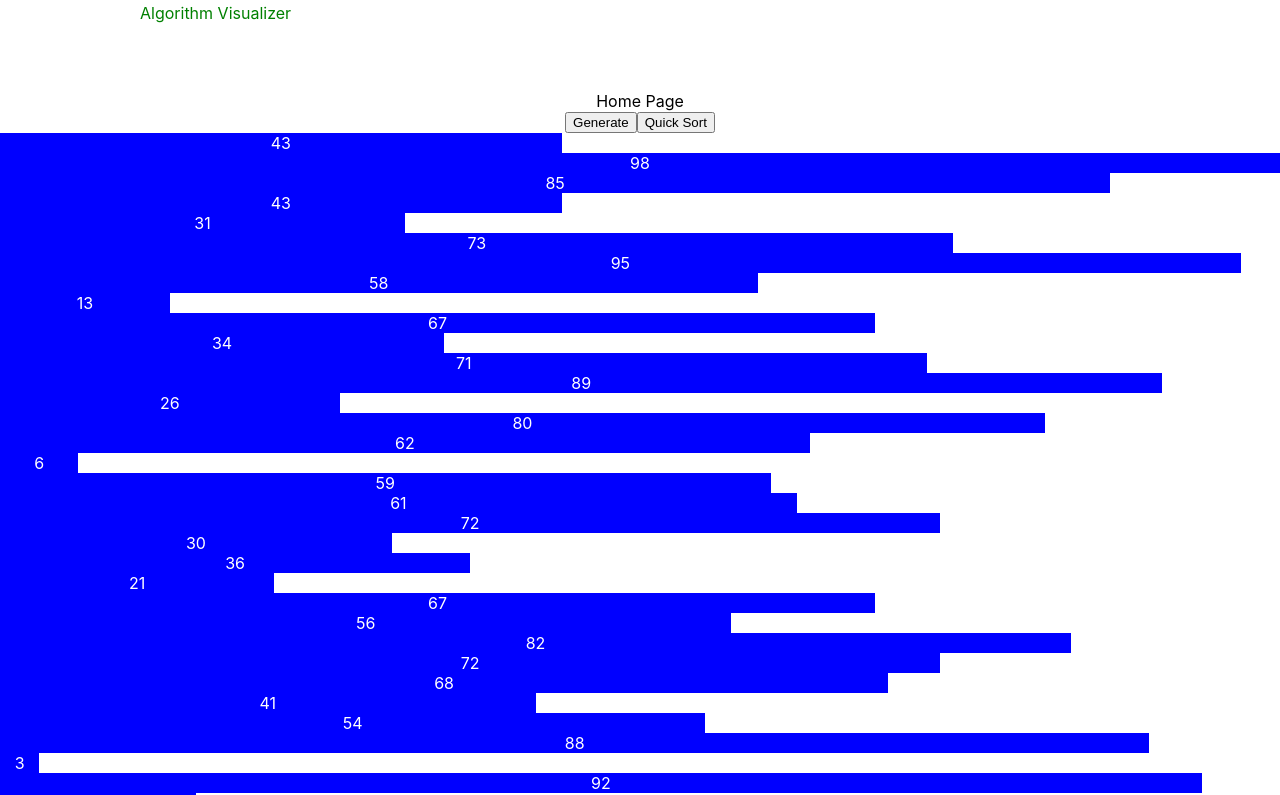
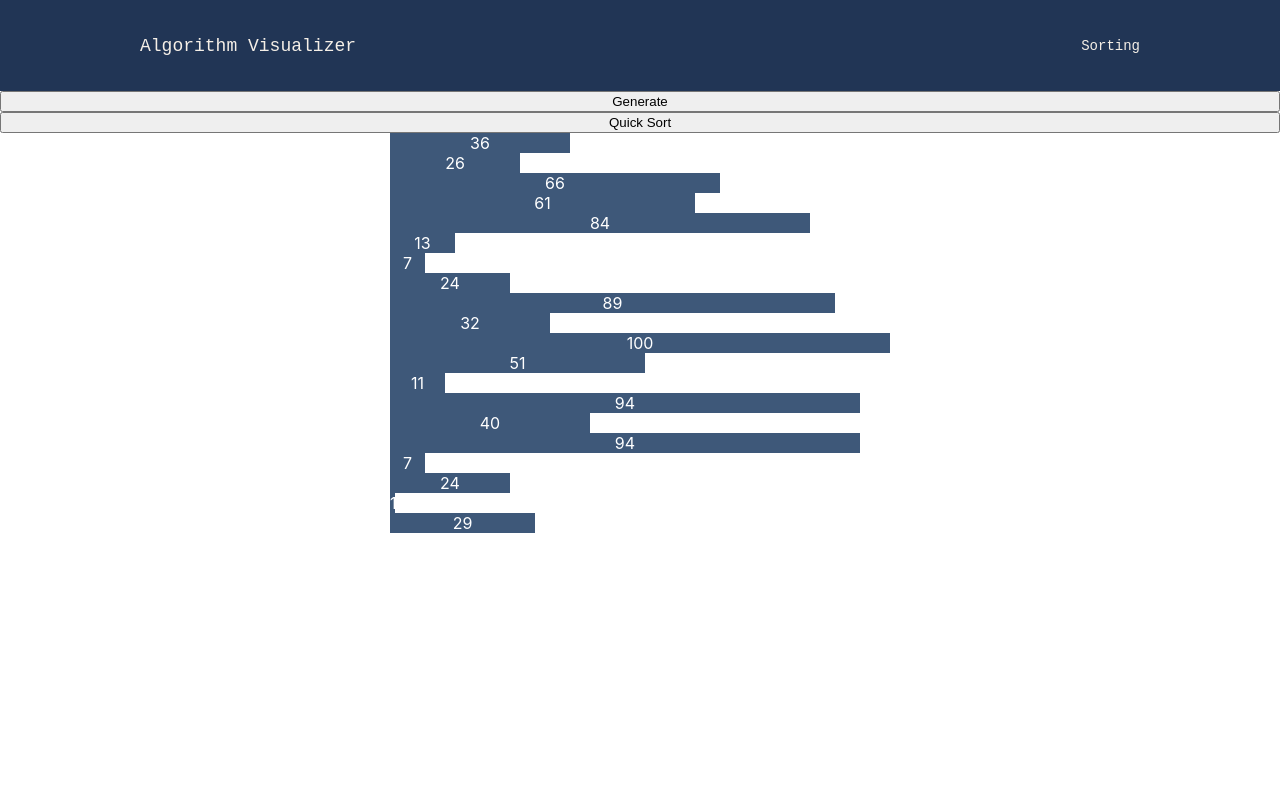
Before and after one commit to seangerrykelly/algo-visualizer, a React (Create React App) app: page /sorting in a window 1280 px wide. Shown: the top 795 px of the page. Built offline with nearby package versions, Linux system fonts and the light colour scheme.

Commit message:
feat: add routing and initial styling

```diff
--- a/package.json
+++ b/package.json
@@ -7,6 +7,7 @@
     "cra-template-typescript": "1.2.0",
     "react": "^18.3.1",
     "react-dom": "^18.3.1",
+    "react-router-dom": "^7.1.1",
     "react-scripts": "5.0.1",
     "styled-components": "^6.1.13",
     "web-vitals": "^2.1.0"
--- a/src/App.tsx
+++ b/src/App.tsx
@@ -1,17 +1,23 @@
 import React from 'react';
-// import logo from './logo.svg';
 import './App.css';
 import { SortingVisual } from './components/sorting-visuals/SortingVisual';
 import { Home } from './components/home/Home';
 import { Nav } from './components/nav/Nav';
+import {
+  BrowserRouter as Router,
+  Routes,
+  Route,
+} from "react-router-dom";
 
 function App() {
   return (
-    <div className="App">
+    <Router>
       <Nav />
-      <Home />
-      <SortingVisual />
-    </div>
+      <Routes>
+        <Route path="/" element={<Home />} />
+        <Route path="/sorting" element={<SortingVisual />} />
+      </Routes>
+    </Router>
   );
 }
 
--- a/src/components/nav/Nav.tsx
+++ b/src/components/nav/Nav.tsx
@@ -1,8 +1,11 @@
-import { NavBar, NavHomeLink } from "./NavStyles"
+import { NavBar, NavHomeLink, NavLinks, NavLink } from "./NavStyles"
 export const Nav = () => {
     return (
         <NavBar>
             <NavHomeLink href="/">Algorithm Visualizer</NavHomeLink>
+            <NavLinks>
+                <NavLink href="/sorting">Sorting</NavLink>
+            </NavLinks>
         </NavBar>
     )
 }
--- a/src/components/nav/NavStyles.ts
+++ b/src/components/nav/NavStyles.ts
@@ -1,18 +1,37 @@
 import styled from "styled-components";
 // import { NavLink as Link } from "react-router-dom";
+// Colour scheme comes from: https://colorhunt.co/palette/2135553e5879d8c4b6f5efe7
 
-// Styled component named StyledButton
+
 export const NavBar = styled.nav`
-  background: white;
+  background: #213555;
+  font-family: monospace;
   height: 85px;
   display: flex;
+  font-size: 18px;
+  font-weight: 500;
   justify-content: space-between;
   padding: 0.2rem calc((100vw - 1000px) / 2);
   z-index: 12;
 `;
 
 export const NavHomeLink = styled.a`
-  color: green;
+  align-self: center;
+  color: #F5EFE7;
+  cursor: pointer;
+  height: min-content;
+  text-decoration: none;
+`;
+
+export const NavLinks = styled.ul`
+  align-self: center;
+  font-size: 14px;
+  gap: 24px;
+`;
+
+export const NavLink = styled.a`
+  align-self: center;
+  color: #F5EFE7;
   cursor: pointer;
   height: min-content;
   text-decoration: none;
--- /dev/null
+++ b/src/components/sorting-visuals/BarChart.css
@@ -0,0 +1,7 @@
+.barChartContainer {
+    align-self: center;
+    display: flex;
+    flex-direction: column;
+    max-width: 500px;
+    width: 100%;
+}
--- a/src/components/sorting-visuals/BarChart.tsx
+++ b/src/components/sorting-visuals/BarChart.tsx
@@ -1,3 +1,5 @@
+import './BarChart.css'
+
 type BarChartProps = {
     values: number[]
 }
@@ -5,14 +7,14 @@ type BarChartProps = {
 export const BarChart = ({values}: BarChartProps) => {
     const maxValue = Math.max(...values)
     return (
-        <div>
+        <div className="barChartContainer">
             {values.map((value, index) => (
                 <div
                     key={index}
                     style={{
                         height: '20px',
                         width: `${(value / maxValue) * 100}%`,
-                        backgroundColor: 'blue',
+                        backgroundColor: '#3E5879',
                         textAlign: 'center',
                         color: 'white'
                     }}
--- /dev/null
+++ b/src/components/sorting-visuals/SortingVisual.css
@@ -0,0 +1,4 @@
+.sortingVisualContainer {
+    display: flex;
+    flex-direction: column;
+}
--- a/src/components/sorting-visuals/SortingVisual.tsx
+++ b/src/components/sorting-visuals/SortingVisual.tsx
@@ -2,13 +2,14 @@ import { useState } from "react"
 import { generateArray } from "../../utils/array"
 import { quickSort } from "../../utils/sorting"
 import { BarChart } from "./BarChart"
+import './SortingVisual.css'
 
 export const SortingVisual = () => {
 
     const [array, setArray] = useState<number[]>(generateArray(1, 100))
 
     return (
-        <div>
+        <div className="sortingVisualContainer">
             <button onClick={() => setArray(generateArray(1,100))}>Generate</button>
             <button onClick={() => setArray(quickSort(array))}>Quick Sort</button>
             <BarChart values={array} />
--- a/src/utils/array.ts
+++ b/src/utils/array.ts
@@ -1,7 +1,7 @@
 export const generateArray = (min: number, max: number): number[] => {
     const array: number[] = []
 
-    for (let i = 0; i < 50; i++) {
+    for (let i = 0; i < 20; i++) {
         const val = Math.floor(Math.random() * (max - min + 1) + min)
         array.push(val)
     }
```
Also changed, not shown: 1 other file (tests, documents, lock files or other folders).
